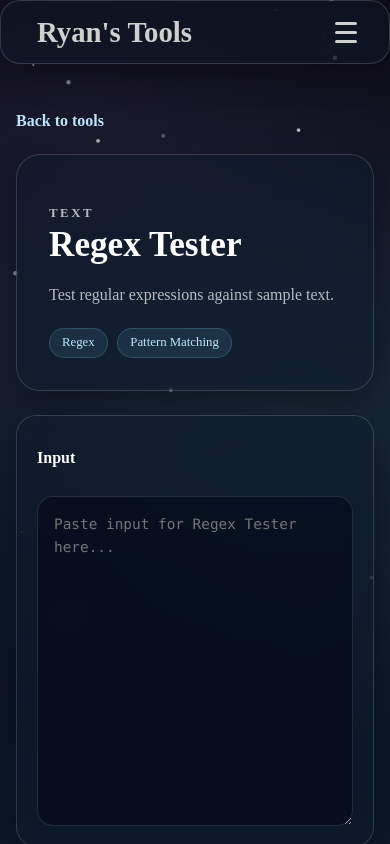
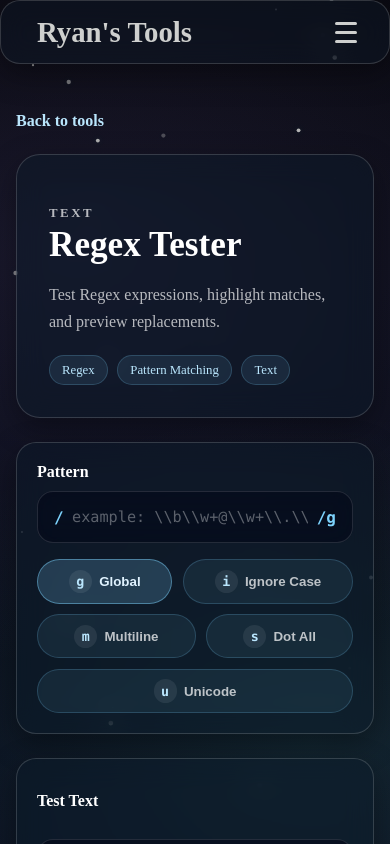
Before and after one commit to RyanYensch/Tools-Website, a React (Vite) app: page /regex in a window 390 px wide. Shown: the top 844 px of the page. Built offline with nearby package versions, Linux system fonts and the light colour scheme.

Commit message:
updated the regex style

```diff
--- a/src/App.tsx
+++ b/src/App.tsx
@@ -5,6 +5,7 @@ import StarsBackground from './components/StarsBackground/StarsBackground'
 import ToolsHome from './pages/ToolsHome/ToolsHome'
 import ToolPage from './pages/ToolPage/ToolPage'
 import Base64Tool from './pages/Base64Tool/Base64Tool'
+import RegexTool from './pages/RegexTool/RegexTool'
 
 function App() {
   return (
@@ -18,7 +19,7 @@ function App() {
           <Route path="/json" element={<ToolPage toolSlug="json" />} />
           <Route path="/base64" element={<Base64Tool />} />
           <Route path="/jwt" element={<ToolPage toolSlug="jwt" />} />
-          <Route path="/regex" element={<ToolPage toolSlug="regex" />} />
+          <Route path="/regex" element={<RegexTool />} />
           <Route path="/timestamp" element={<ToolPage toolSlug="timestamp" />} />
 
           <Route path="*" element={<Navigate to="/" replace />} />
--- a/src/components/Navbar/Navbar.tsx
+++ b/src/components/Navbar/Navbar.tsx
@@ -33,8 +33,8 @@ export default function Navbar() {
 
                 <ul className="navbar-links">
                     <li>
-                        <Link className="navbar-item-link glow-item" to="/">
-                            Tools
+                        <Link className="navbar-item-link glow-item" to="/regex">
+                            Regex
                         </Link>
                     </li>
                     <li>
--- a/src/data/tools.ts
+++ b/src/data/tools.ts
@@ -45,7 +45,7 @@ export const tools: Tool[] = [
         description: "Test regular expressions against sample text.",
         category: "Text",
         tags: ["Regex", "Pattern Matching"],
-        status: "coming-soon",
+        status: "available",
     },
     {
         name: "Timestamp Converter",
--- a/src/pages/RegexTool/RegexTool.css
+++ b/src/pages/RegexTool/RegexTool.css
@@ -1,7 +1,9 @@
-.regex-builder {
+.regex-controls-card {
   display: flex;
   flex-direction: column;
   gap: 1rem;
+  width: fit-content;
+  max-width: 100%;
   padding: 1.25rem;
   border-radius: 1.25rem;
 }
@@ -10,6 +12,7 @@
   display: flex;
   flex-direction: column;
   gap: 0.65rem;
+  width: min(760px, calc(100vw - 4rem));
   color: white;
   font-weight: 700;
 }
@@ -23,6 +26,7 @@
   border-radius: 1rem;
   padding: 0 1rem;
   background: rgba(2, 6, 23, 0.55);
+  backdrop-filter: blur(12px);
 }
 
 .regex-slash {
@@ -194,3 +198,23 @@
     grid-template-columns: 1fr;
   }
 }
+
+@media (max-width: 650px) {
+  .regex-controls-card {
+    width: 100%;
+    box-sizing: border-box;
+  }
+
+  .regex-label {
+    width: 100%;
+  }
+
+  .regex-flags {
+    width: 100%;
+  }
+
+  .regex-flag-button {
+    flex: 1 1 auto;
+    justify-content: center;
+  }
+}
--- a/src/pages/RegexTool/RegexTool.tsx
+++ b/src/pages/RegexTool/RegexTool.tsx
@@ -19,10 +19,10 @@ const FLAG_OPTIONS = [
         description: "^ and $ match each line",
     }, {
         value: "s",
-        label: "Dot ALl",
+        label: "Dot All",
         description: ". matches newlines",
     }, {
-        value: "U",
+        value: "u",
         label: "Unicode",
         description: "Unicode-aware matching",
     }
@@ -140,8 +140,7 @@ export default function RegexTool() {
             <div className="tool-page-header glass">
                 <div className="tool-page-title-row">
                     <p className="tool-page-category">Text</p>
-
-                    <span className="tool-page-status available">Available</span>
+                </div>
 
                 <h1>Regex Tester</h1>
 
@@ -156,17 +155,18 @@ export default function RegexTool() {
                 </div>
             </div>
 
-                <div className="regex-builder glass">
+            <div className="regex-controls-card glass">
                 <label className="regex-label">
                     Pattern
+
                     <div className="regex-pattern-row">
-                            <span className="rgex-slash">/</span>
+                        <span className="regex-slash">/</span>
 
                         <input
                             className="regex-input"
                             value={pattern}
                             onChange={(event) => setPattern(event.target.value)}
-                                placeholder="example: \\b\w+@\\w\\.\\w+\\b"
+                            placeholder="example: \\b\\w+@\\w+\\.\\w+\\b"
                             spellCheck={false}
                         />
 
@@ -183,7 +183,8 @@ export default function RegexTool() {
                                 selectedFlags.includes(flag.value) ? "active" : ""
                             }`}
                             onClick={() => toggleFlag(flag.value)}
-                                title={flag.description}>
+                            title={flag.description}
+                        >
                             <span>{flag.value}</span>
                             {flag.label}
                         </button>
@@ -319,7 +320,6 @@ export default function RegexTool() {
                     Clear
                 </button>
             </div>
-            </div>
         </section>
     );
 }
```
Lines whose indentation alone changed are shown as unchanged.
